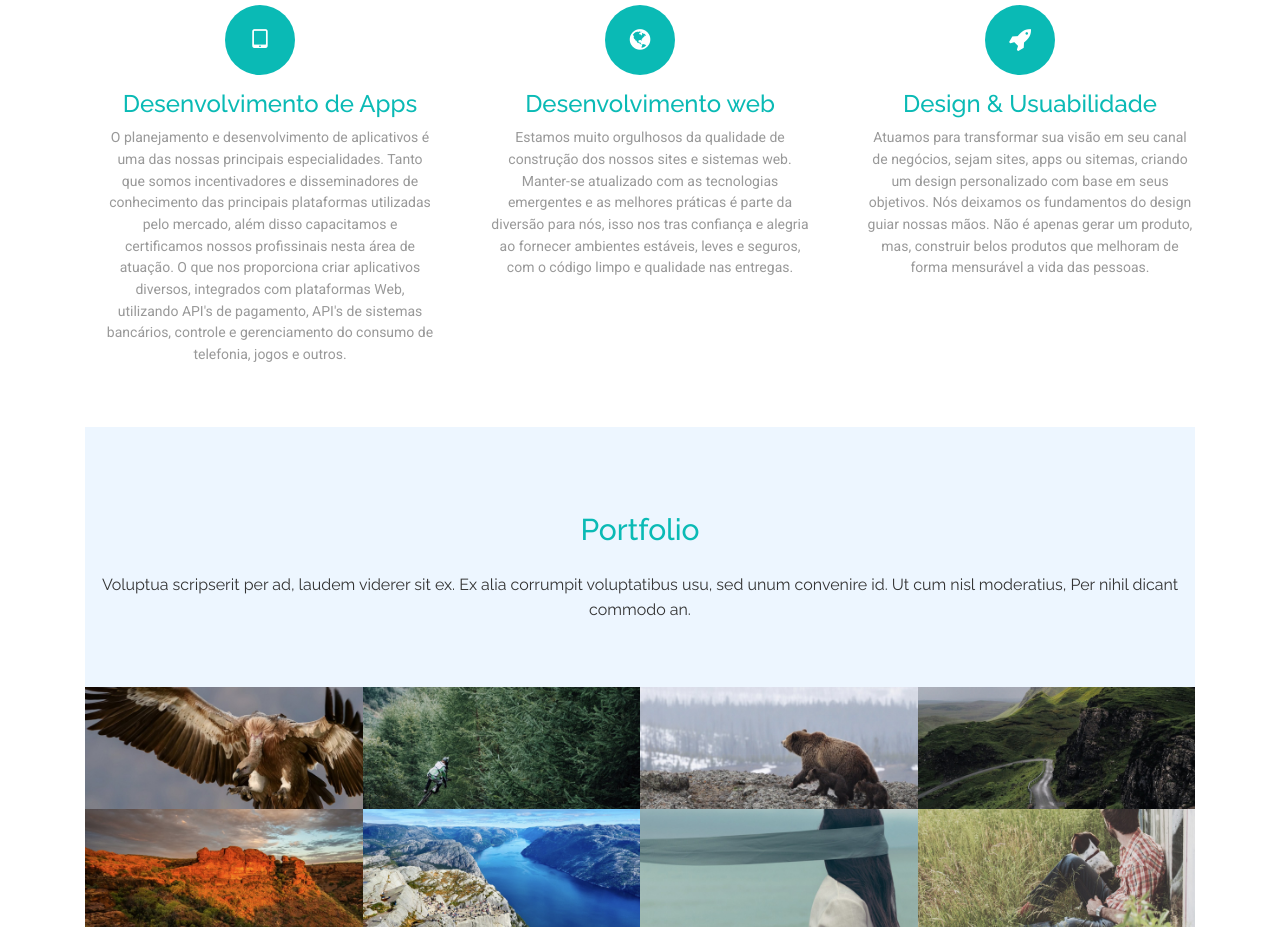
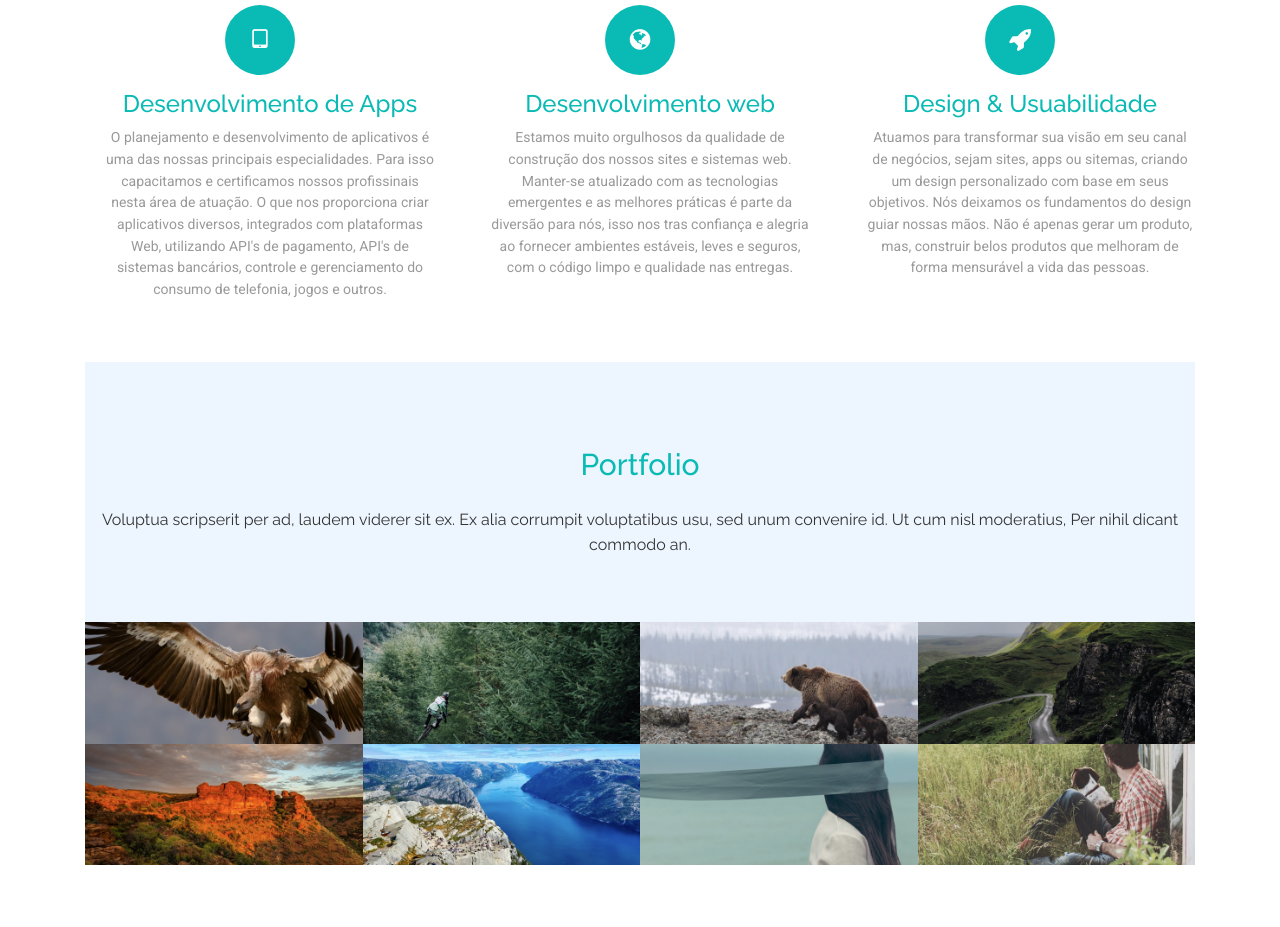
Before and after one commit to petersongfarias/site, a plain HTML site: page Bell/index.html in a window 1280 px wide. Shown: the part 2200-3127 px from the top of the page. Drawn offline with Linux system fonts and the light colour scheme.

Commit message:
melhorando o texto

```diff
--- a/Bell/index.html
+++ b/Bell/index.html
@@ -157,7 +157,7 @@ Hoje, atuamos não apenas para criar por criar, definir e executar, mas também
                 </h3>
 
               <p>
-                O planejamento e desenvolvimento de aplicativos é uma das nossas principais especialidades. Tanto que somos incentivadores e disseminadores de conhecimento das principais plataformas utilizadas pelo mercado, além disso capacitamos e certificamos nossos profissinais nesta área de atuação. O que nos proporciona criar aplicativos diversos, integrados  com plataformas Web, utilizando API's de pagamento, API's de sistemas bancários, controle e gerenciamento do consumo de telefonia, jogos e outros.
+                O planejamento e desenvolvimento de aplicativos é uma das nossas principais especialidades. Para isso capacitamos e certificamos nossos profissinais nesta área de atuação. O que nos proporciona criar aplicativos diversos, integrados  com plataformas Web, utilizando API's de pagamento, API's de sistemas bancários, controle e gerenciamento do consumo de telefonia, jogos e outros.
               </p>
             </div>
           </div>
```
